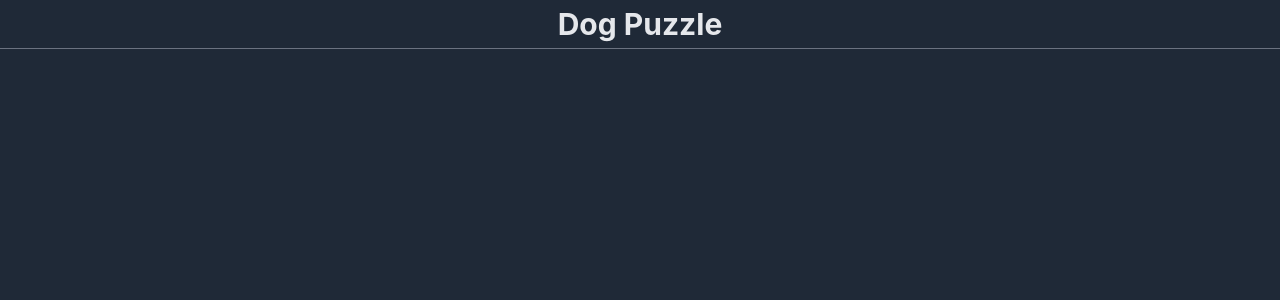
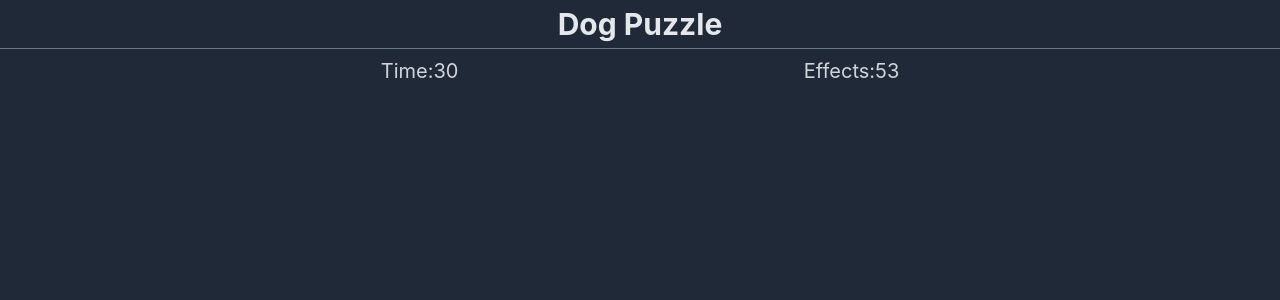
Before and after one commit to kazuki-oshino/dog-puzzle, a React (Create React App) app: page / in a window 1280 px wide. Shown: the top 300 px of the page. Built offline with nearby package versions, Linux system fonts and the light colour scheme.

Commit message:
add Scores components.

```diff
--- a/src/components/Home.tsx
+++ b/src/components/Home.tsx
@@ -1,10 +1,12 @@
 import React from "react";
 import { AppHeader } from "./AppHeader";
+import { Scores } from "./Scores";
 
 export const Home: React.VFC = () => {
   return (
     <div>
       <AppHeader></AppHeader>
+      <Scores></Scores>
     </div>
   );
 };
--- /dev/null
+++ b/src/components/Score.tsx
@@ -0,0 +1,14 @@
+import React from "react";
+
+type ScoreProps = {
+  text: string;
+  value: number;
+};
+
+export const Score: React.VFC<ScoreProps> = ({ text, value }) => {
+  return (
+    <p className="text-gray-300 text-xl p-2">
+      {text}:{value}
+    </p>
+  );
+};
--- /dev/null
+++ b/src/components/Scores.tsx
@@ -0,0 +1,11 @@
+import React from "react";
+import { Score } from "./Score";
+
+export const Scores: React.VFC = () => {
+  return (
+    <div className="container flex justify-around mx-auto px-52">
+      <Score text="Time" value={30}></Score>
+      <Score text="Effects" value={53}></Score>
+    </div>
+  );
+};
```
